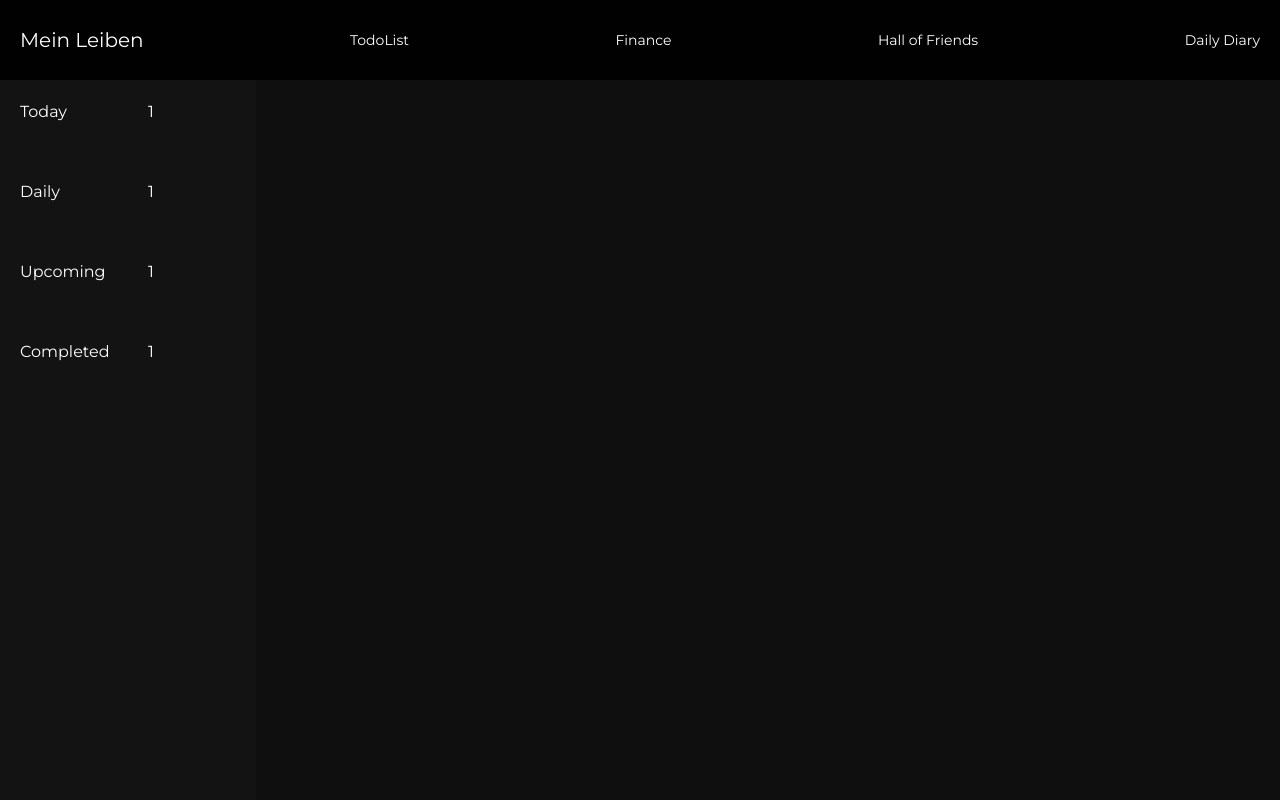
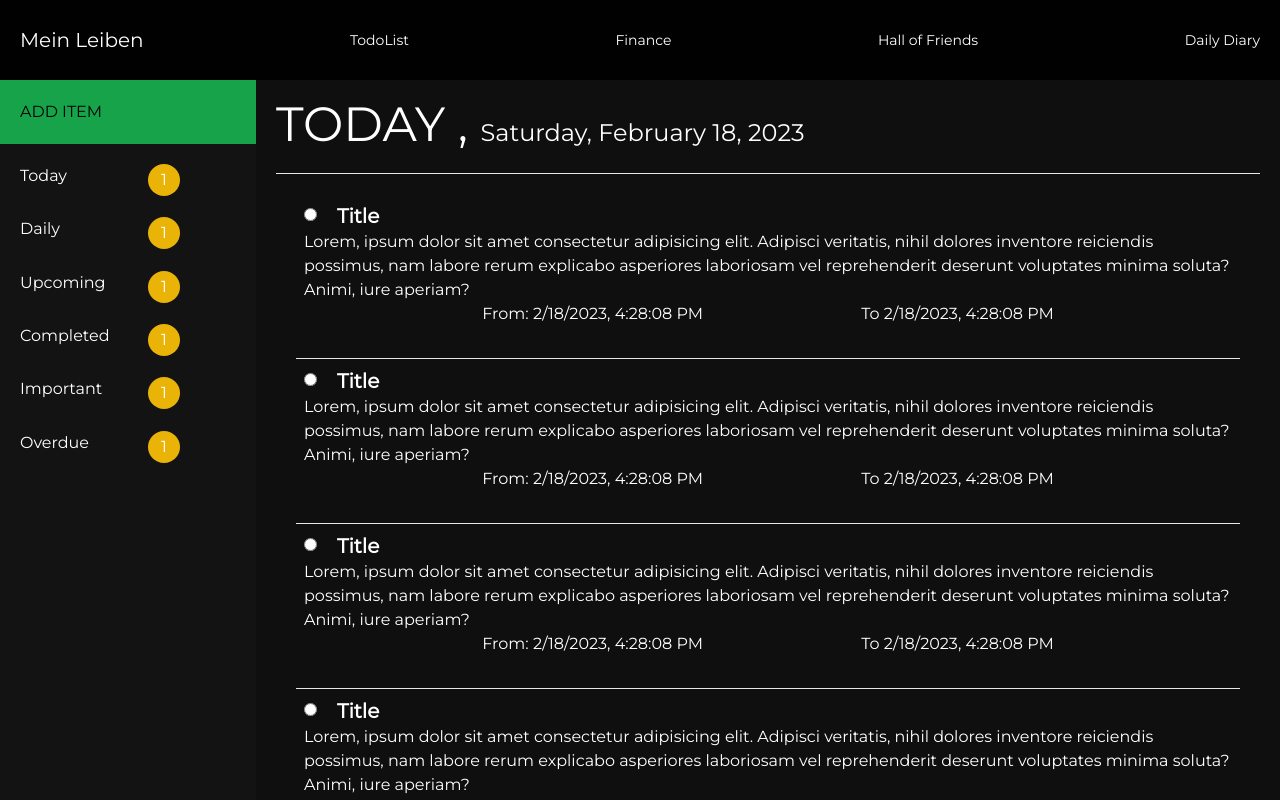
Before and after one commit to Arktosum/life-gui, a React (Vite) app: page /todolist in a window 1280 px wide. Built offline with nearby package versions, Linux system fonts and the light colour scheme.

Commit message:
Added Extra styling to Todo Component

```diff
--- a/src/App.css
+++ b/src/App.css
@@ -17,4 +17,5 @@
 ::-webkit-scrollbar-track{
   background-color:  gray;
   border-radius: 15px;
+
 }
--- a/src/App.jsx
+++ b/src/App.jsx
@@ -19,7 +19,6 @@ export default function App() {
       <Route path="/" element={<Finance props={{render,rerender}}/>}></Route>
       <Route path="/todolist" element={<Todolist props={{render,rerender}}/>}></Route>
       <Route path="/hofriends" element={<HoFriends props={{render,rerender}}/>}></Route>
-
     </Routes>
   </>)
 }
--- a/src/Components/Todolist.jsx
+++ b/src/Components/Todolist.jsx
@@ -16,27 +16,75 @@ let uncheckedSVG = <svg xmlns="http://www.w3.org/2000/svg" fill="yellow" viewBox
 <path strokeLinecap="round" strokeLinejoin="round" d="M6 12L3.269 3.126A59.768 59.768 0 0121.485 12 59.77 59.77 0 013.27 20.876L5.999 12zm0 0h7.5" />
 </svg>
 
+let data = {
+  "123912391239" : {
+    "start" : 21321312313,
+    "end" : 213213123,
+    "completed" : false,
+    "labels" : ["today"]
+  }
+}
 
 export default function Todolist(props) {
   let {render,rerender} = props.props
+  let [selectedList,setselectedList] = useState("today");
   return (<>
-  <div className="h-[90vh] bg-[#0f0f0f] flex">
+  <div className="h-[90vh] bg-[#0f0f0f] flex overflow-hidden">
     <div className="w-[20%] h-full bg-[#131313] ">
+      <div className="bg-green-600  cursor-pointer hover:bg-green-300 text-black p-5 uppercase">Add Item</div>
       <div className='grid grid-cols-2 gap-x-10 p-5 h-[50%]'>
-        <div className="text-white">Today</div>
-        <span className="text-white">1</span>
-        <div className="text-white">Daily</div>
-        <span className="text-white">1</span>
-        <div className="text-white">Upcoming</div>
-        <span className="text-white">1</span>
-        <div className="text-white">Completed</div>
-        <span className="text-white">1</span>
+        <div className="text-white cursor-pointer hover:bg-slate-600 duration-200" onClick={(e)=>{setselectedList('today')}}>Today</div>
+        <span className="text-white w-8 h-8 grid place-items-center bg-yellow-500 rounded-full">1</span>
+        <div className="text-white cursor-pointer hover:bg-slate-600 duration-200" onClick={(e)=>{setselectedList('daily')}}>Daily</div>
+        <span className="text-white w-8 h-8 grid place-items-center bg-yellow-500 rounded-full">1</span>
+        <div className="text-white cursor-pointer hover:bg-slate-600 duration-200" onClick={(e)=>{setselectedList('upcoming')}}>Upcoming</div>
+        <span className="text-white w-8 h-8 grid place-items-center bg-yellow-500 rounded-full">1</span>
+        <div className="text-white cursor-pointer hover:bg-slate-600 duration-200" onClick={(e)=>{setselectedList('completed')}}>Completed</div>
+        <span className="text-white w-8 h-8 grid place-items-center bg-yellow-500 rounded-full">1</span>
+        <div className="text-white cursor-pointer hover:bg-slate-600 duration-200" onClick={(e)=>{setselectedList('important')}}>Important</div>
+        <span className="text-white w-8 h-8 grid place-items-center bg-yellow-500 rounded-full">1</span>
+        <div className="text-white cursor-pointer hover:bg-slate-600 duration-200" onClick={(e)=>{setselectedList('overdue')}}>Overdue</div>
+        <span className="text-white w-8 h-8 grid place-items-center bg-yellow-500 rounded-full">1</span>
       </div>
 
     </div>
-    <div className="w-[80%] h-full">
+    <div className="w-[80%] h-full p-5">
+      <div className='text-white text-5xl'>{selectedList.toLocaleUpperCase()} , <span className="text-white text-2xl">{new Date().toLocaleString('us',{
+        "dateStyle" :"full"
+      })}</span></div>
+      <br />
+      <hr />
+      <div className='flex flex-col p-5 overflow-y-scroll max-h-full'>
+        <TodoItem/>
+        <TodoItem/>
+        <TodoItem/>
+        <TodoItem/>
+        <TodoItem/>
+        <TodoItem/>
+      </div>
 
     </div>
   </div>
   </>)
 }
+
+
+
+function TodoItem(){
+  return (<>
+  <div className='flex flex-col p-2'>
+    <div className='flex gap-5 items-center'>
+      <div><input type="radio" /></div>
+      <div className='text-white text-xl font-bold'>Title</div>
+    </div>
+    <div className='text-white'>
+      Lorem, ipsum dolor sit amet consectetur adipisicing elit. Adipisci veritatis, nihil dolores inventore reiciendis possimus, nam labore rerum explicabo asperiores laboriosam vel reprehenderit deserunt voluptates minima soluta? Animi, iure aperiam?
+    </div>
+    <div className="flex justify-evenly px-5">
+      <div className="text-white"> From: {new Date().toLocaleString()}</div>
+      <div className='text-white'> To {new Date().toLocaleString()}</div>
+    </div>
+  </div>
+  <br/><hr className='bg-gray-600'/>
+  </>)
+}
```
